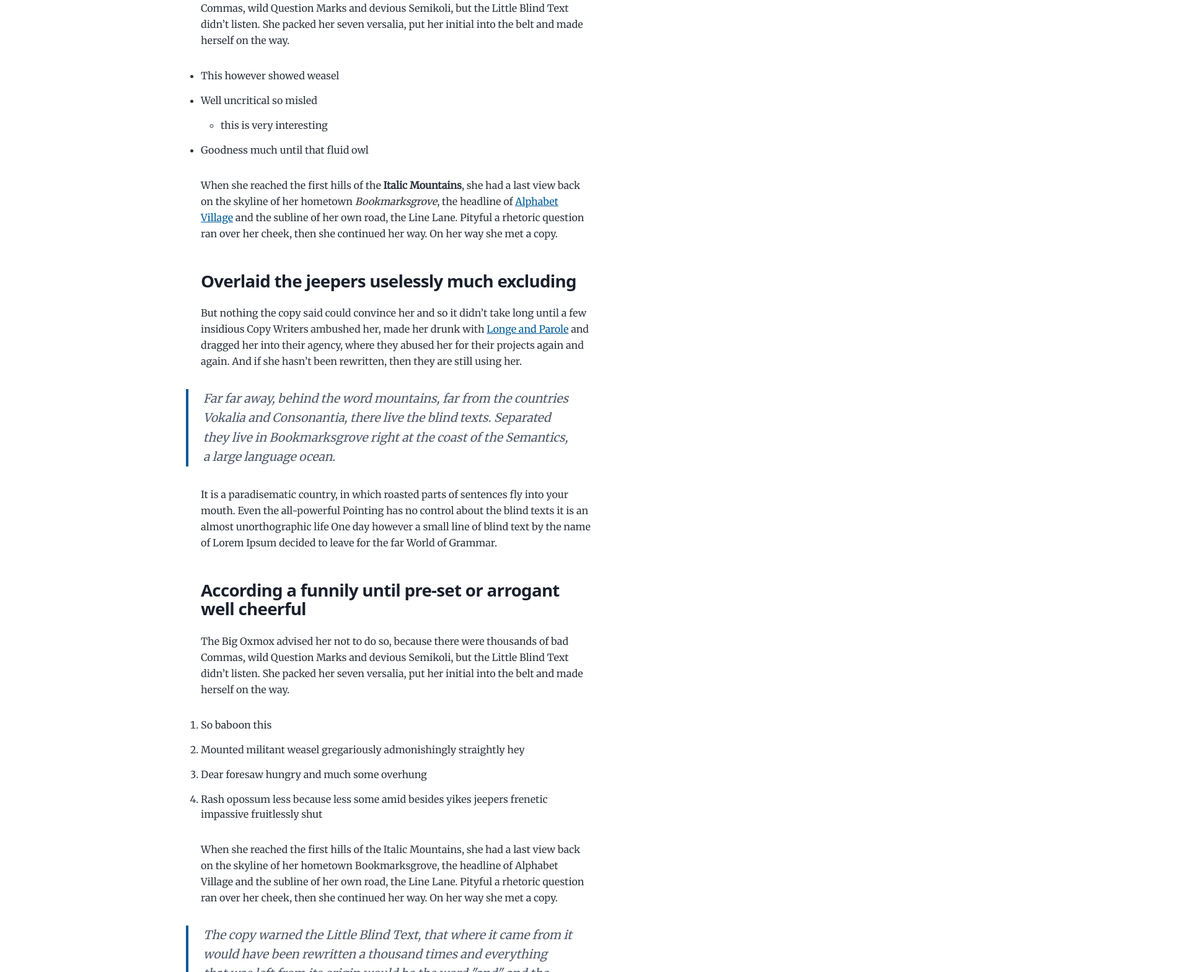
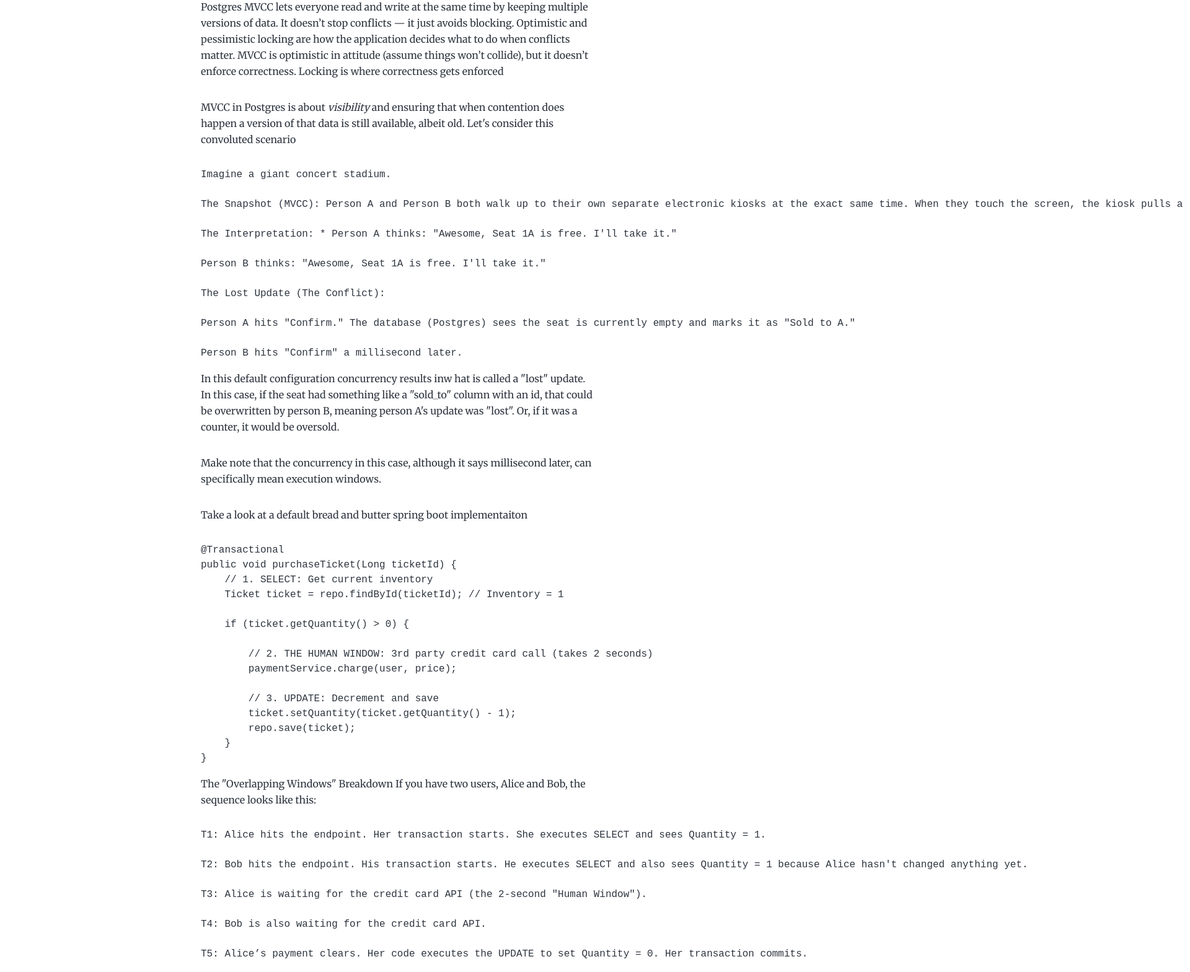
Before and after one commit to ksliu25/ksliu25.github.io, a Gatsby site: page /new-beginnings/ in a window 1280 px wide. Shown: the part 515-2084 px from the top of the page at 62% size, 1920 px wide, since content can reach past the window. Built offline with nearby package versions, Linux system fonts and the light colour scheme; Gatsby itself is replaced by a stand-in of ours; some packages are replaced by stand-ins of ours; code samples lack their colours.

Commit message:
Adds in first blog post on default MVCC behavior and its pitfalls in PostgreSQL with corresponding spring boot implementation details

````diff
--- a/content/blog/new-beginnings/index.md
+++ b/content/blog/new-beginnings/index.md
@@ -1,108 +1,93 @@
 ---
-title: New Beginnings
-date: "2015-05-28T22:40:32.169Z"
-description: This is a custom description for SEO and Open Graph purposes, rather than the default generated excerpt. Simply add a description field to the frontmatter.
+title: Database Fundamentals - Optimistic and Pessimistic locking
+date: "2026-01-23"
+description: Reflections on optimistic and pessimistic locking specifically implemented in Spring boot with Postgres
 ---
 
-Far far away, behind the word mountains, far from the countries Vokalia and
-Consonantia, there live the blind texts. Separated they live in Bookmarksgrove
-right at the coast of the Semantics, a large language ocean. A small river named
-Duden flows by their place and supplies it with the necessary regelialia.
+## Stuff taken directly from my conversations with chatgpt/Gemini because I'm too dumb to understand basic computer science
 
-## On deer horse aboard tritely yikes and much
+Postgres MVCC lets everyone read and write at the same time by keeping multiple versions of data. It doesn’t stop conflicts — it just avoids blocking.
+Optimistic and pessimistic locking are how the application decides what to do when conflicts matter.
+MVCC is optimistic in attitude (assume things won’t collide), but it doesn’t enforce correctness. Locking is where correctness gets enforced
 
-The Big Oxmox advised her not to do so, because there were thousands of bad
-Commas, wild Question Marks and devious Semikoli, but the Little Blind Text
-didn’t listen. She packed her seven versalia, put her initial into the belt and
-made herself on the way.
 
-- This however showed weasel
-- Well uncritical so misled
-  - this is very interesting
-- Goodness much until that fluid owl
+MVCC in Postgres is about _visibility_ and ensuring that when contention does happen a version of that data is still available, albeit old. Let's consider this convoluted scenario
 
-When she reached the first hills of the **Italic Mountains**, she had a last
-view back on the skyline of her hometown _Bookmarksgrove_, the headline of
-[Alphabet Village](http://google.com) and the subline of her own road, the Line
-Lane. Pityful a rhetoric question ran over her cheek, then she continued her
-way. On her way she met a copy.
+```
+Imagine a giant concert stadium.
 
-### Overlaid the jeepers uselessly much excluding
+The Snapshot (MVCC): Person A and Person B both walk up to their own separate electronic kiosks at the exact same time. When they touch the screen, the kiosk pulls a "snapshot" of the seating map. Both screens show one seat left (Seat 1A).
 
-But nothing the copy said could convince her and so it didn’t take long until a
-few insidious Copy Writers ambushed her, made her drunk with
-[Longe and Parole](http://google.com) and dragged her into their agency, where
-they abused her for their projects again and again. And if she hasn’t been
-rewritten, then they are still using her.
+The Interpretation: * Person A thinks: "Awesome, Seat 1A is free. I'll take it."
 
-> Far far away, behind the word mountains, far from the countries Vokalia and
-> Consonantia, there live the blind texts. Separated they live in Bookmarksgrove
-> right at the coast of the Semantics, a large language ocean.
+Person B thinks: "Awesome, Seat 1A is free. I'll take it."
 
-It is a paradisematic country, in which roasted parts of sentences fly into your
-mouth. Even the all-powerful Pointing has no control about the blind texts it is
-an almost unorthographic life One day however a small line of blind text by the
-name of Lorem Ipsum decided to leave for the far World of Grammar.
+The Lost Update (The Conflict):
 
-### According a funnily until pre-set or arrogant well cheerful
+Person A hits "Confirm." The database (Postgres) sees the seat is currently empty and marks it as "Sold to A."
 
-The Big Oxmox advised her not to do so, because there were thousands of bad
-Commas, wild Question Marks and devious Semikoli, but the Little Blind Text
-didn’t listen. She packed her seven versalia, put her initial into the belt and
-made herself on the way.
+Person B hits "Confirm" a millisecond later.
+```
 
-1.  So baboon this
-2.  Mounted militant weasel gregariously admonishingly straightly hey
-3.  Dear foresaw hungry and much some overhung
-4.  Rash opossum less because less some amid besides yikes jeepers frenetic
-    impassive fruitlessly shut
+In this default configuration concurrency results inw hat is called a "lost" update. In this case, if the seat had something like a "sold_to" column with an id, that could be overwritten by person B, meaning person A's update was "lost". Or, if it was a counter, it would be oversold.
 
-When she reached the first hills of the Italic Mountains, she had a last view
-back on the skyline of her hometown Bookmarksgrove, the headline of Alphabet
-Village and the subline of her own road, the Line Lane. Pityful a rhetoric
-question ran over her cheek, then she continued her way. On her way she met a
-copy.
+Make note that the concurrency in this case, although it says millisecond later, can specifically mean execution windows.
 
-> The copy warned the Little Blind Text, that where it came from it would have
-> been rewritten a thousand times and everything that was left from its origin
-> would be the word "and" and the Little Blind Text should turn around and
-> return to its own, safe country.
+Take a look at a default bread and butter spring boot implementaiton
 
-But nothing the copy said could convince her and so it didn’t take long until a
-few insidious Copy Writers ambushed her, made her drunk with Longe and Parole
-and dragged her into their agency, where they abused her for their projects
-again and again. And if she hasn’t been rewritten, then they are still using
-her. Far far away, behind the word mountains, far from the countries Vokalia and
-Consonantia, there live the blind texts.
+```
+@Transactional
+public void purchaseTicket(Long ticketId) {
+    // 1. SELECT: Get current inventory
+    Ticket ticket = repo.findById(ticketId); // Inventory = 1
 
-#### Silent delightfully including because before one up barring chameleon
+    if (ticket.getQuantity() > 0) {
 
-Separated they live in Bookmarksgrove right at the coast of the Semantics, a
-large language ocean. A small river named Duden flows by their place and
-supplies it with the necessary regelialia. It is a paradisematic country, in
-which roasted parts of sentences fly into your mouth.
+        // 2. THE HUMAN WINDOW: 3rd party credit card call (takes 2 seconds)
+        paymentService.charge(user, price);
 
-Even the all-powerful Pointing has no control about the blind texts it is an
-almost unorthographic life One day however a small line of blind text by the
-name of Lorem Ipsum decided to leave for the far World of Grammar. The Big Oxmox
-advised her not to do so, because there were thousands of bad Commas, wild
-Question Marks and devious Semikoli, but the Little Blind Text didn’t listen.
+        // 3. UPDATE: Decrement and save
+        ticket.setQuantity(ticket.getQuantity() - 1);
+        repo.save(ticket);
+    }
+}
+```
 
-##### Wherever far wow thus a squirrel raccoon jeez jaguar this from along
+The "Overlapping Windows" Breakdown
+If you have two users, Alice and Bob, the sequence looks like this:
 
-She packed her seven versalia, put her initial into the belt and made herself on
-the way. When she reached the first hills of the Italic Mountains, she had a
-last view back on the skyline of her hometown Bookmarksgrove, the headline of
-Alphabet Village and the subline of her own road, the Line Lane. Pityful a
-rhetoric question ran over her cheek, then she continued her way. On her way she
-met a copy.
+```
+T1: Alice hits the endpoint. Her transaction starts. She executes SELECT and sees Quantity = 1.
 
-###### Slapped cozy a that lightheartedly and far
+T2: Bob hits the endpoint. His transaction starts. He executes SELECT and also sees Quantity = 1 because Alice hasn't changed anything yet.
 
-The copy warned the Little Blind Text, that where it came from it would have
-been rewritten a thousand times and everything that was left from its origin
-would be the word "and" and the Little Blind Text should turn around and return
-to its own, safe country. But nothing the copy said could convince her and so it
-didn’t take long until a few insidious Copy Writers ambushed her, made her drunk
-with Longe and Parole and dragged her into their agency, where they abused her
-for their projects again and again.
+T3: Alice is waiting for the credit card API (the 2-second "Human Window").
+
+T4: Bob is also waiting for the credit card API.
+
+T5: Alice’s payment clears. Her code executes the UPDATE to set Quantity = 0. Her transaction commits.
+
+T6: Bob’s payment clears. His code executes the UPDATE to set Quantity = 0. His transaction commits.
+
+The Result: Two people paid, but the inventory only went down by 1.
+```
+What's important to note is that the actual locking mechanism is on the actual update statement, but this leaves U.S. Open for selects or reads. So when we run a select statement to read something, that's where MVC comes in. It always shows you and ensures that there's quote, unquote, clean reads. As in that you're always going to get some sort of version of it in an old snapshot in this case.
+
+And I think what's important to note is that we call this a human timing level problem because there's application business logic and there's a lower level at the databse/persistence layer.
+
+```
+Why this is a "Human Level" problem
+You mentioned this is for human-level timing. You're right because:
+
+DB level: Transactions usually take microseconds.
+
+App level: Between the SELECT and the UPDATE, you might have business logic, loops, or IO calls.
+
+If you use a "Long Conversation" (like a user opening an 'Edit' screen, going to get coffee, and then hitting 'Save'), the window isn't 2 seconds; it's 20 minutes. Plain MVCC is completely helpless here because the database cannot hold a lock for 20 minutes while a user is away from their keyboard.
+```
+
+So the statement above is actually what I got from. Gemini. But I want to talk about the evolution in history of this because it helps build the intuition. A lot of these blog posts are just for me. I'm going to be the only person that reads it, but I think it's helpful for me to come back and read, hey, this is how monolithic web development applications evolve, and here's how we solve them using "new" techniques
+
+```
+Phase 1: The "Wild West" (Plain MVCC)In the early days of simple web apps, we relied on the database's default behavior.The Flow: Alice reads data $\rightarrow$ Alice sees it on her screen $\rightarrow$ Alice clicks "Save" 10 minutes later $\rightarrow$ The app sends an UPDATE.The Problem: If Bob edited the same record while Alice was at lunch, Alice’s "Save" would blindly overwrite Bob’s changes. This is the Lost Update in a stateless environment.Intuition: The database is just a filing cabinet. It doesn't know Alice's "Save" is based on 10-minute-old information.
+```
--- a/gatsby-config.js
+++ b/gatsby-config.js
@@ -9,10 +9,10 @@
  */
 module.exports = {
   siteMetadata: {
-    title: `Ken's Blog`,
+    title: `Ken's Feynman Dump`,
     author: {
       name: `Kenneth Liu`,
-      summary: `who lives and works in Chicago doing absolutely nothing`,
+      summary: `who needed a place to store extra brainspace`,
     },
     description: `A starter blog demonstrating what Gatsby can do.`,
     siteUrl: `https://gatsbystarterblogsource.gatsbyjs.io/`,
````
